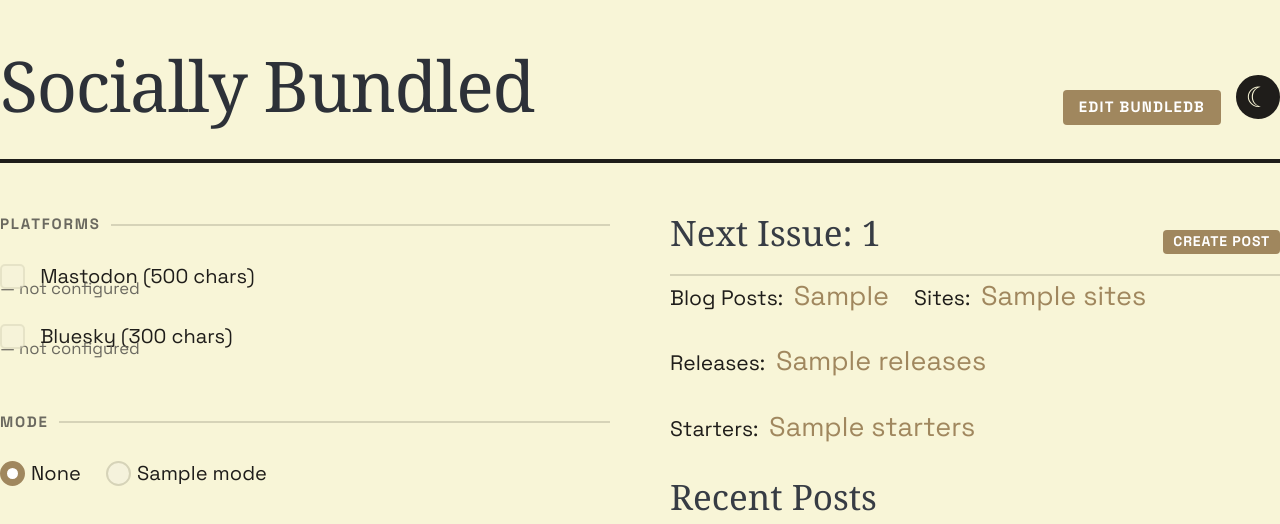
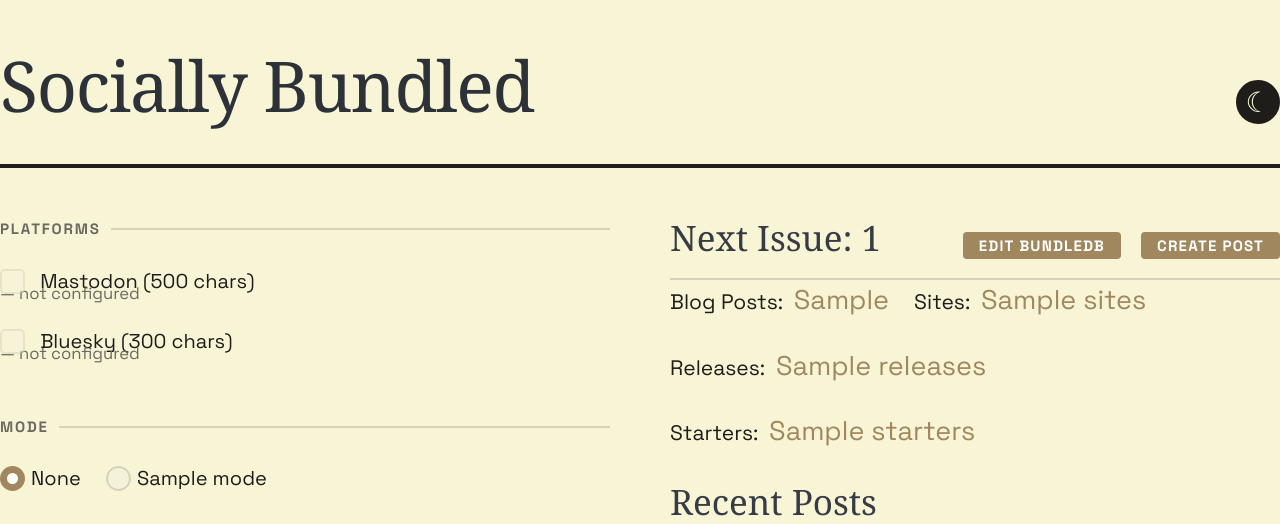
Before and after one commit to bobmonsour/social-posting, a Flask app: template templates/compose.html in a window 1280 px wide. Shown: the top 524 px of the page. Run offline with Flask 3, Linux system fonts and the light colour scheme; the template is opened without the code that fills it: most values are stand-ins (such as "Sample title", 1, 10 or a date in 2020); some libraries are stand-ins or nearby versions; some web fonts are replaced.

Commit message:
Move Edit bundledb button inline with Next Issue heading and match button sizes
Co-Authored-By: Claude Opus 4.6 <noreply@anthropic.com>

```diff
--- a/static/css/style.css
+++ b/static/css/style.css
@@ -722,17 +722,7 @@ label:has(#cb-bluesky) {
 }
 
 .btn-create-post {
-    font-size: 0.7rem;
-    font-weight: 700;
-    text-transform: uppercase;
-    letter-spacing: 0.06em;
-    padding: 0.1rem 0.5rem;
-    border-radius: 4px;
-    background: var(--pico-primary-background);
-    color: var(--pico-primary-inverse);
     border: none;
-    cursor: pointer;
-    line-height: 1.4;
     flex-shrink: 0;
     width: auto;
     margin: 0;
@@ -797,6 +787,8 @@ article header strong {
     text-decoration: none;
     cursor: pointer;
     white-space: nowrap;
+    line-height: 1;
+    display: inline-block;
 }
 
 .btn-nav:hover {
--- a/templates/compose.html
+++ b/templates/compose.html
@@ -1,8 +1,4 @@
 {% extends "base.html" %}
-
-{% block header_actions %}
-<a href="/editor" class="btn-nav">Edit bundledb</a>
-{% endblock %}
 
 {% block content %}
 <div class="page-grid">
@@ -168,7 +164,8 @@
     <div class="latest-issue-header">
         <h2>Next Issue: <span>{{ issue_counts.issue_number }}</span></h2>
         <span class="latest-issue-actions">
-            <button type="button" class="btn-create-post" id="btn-create-post"
+            <a href="/editor" class="btn-nav">Edit bundledb</a>
+            <button type="button" class="btn-nav btn-create-post" id="btn-create-post"
                     data-issue="{{ issue_counts.issue_number }}"
                     {% if blog_post_exists %}hidden{% endif %}>Create Post</button>
             <button type="button" class="btn-del-draft" id="btn-delete-post"
```
